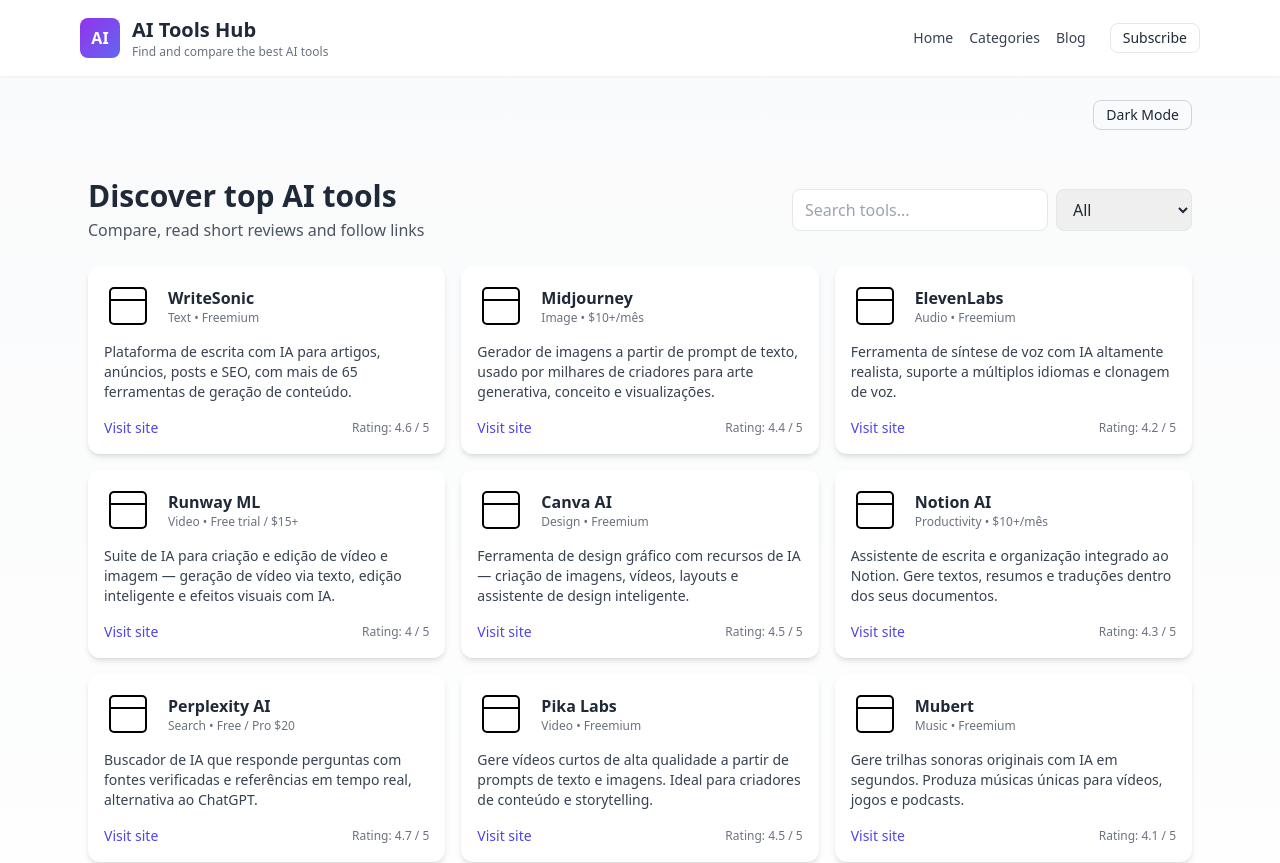
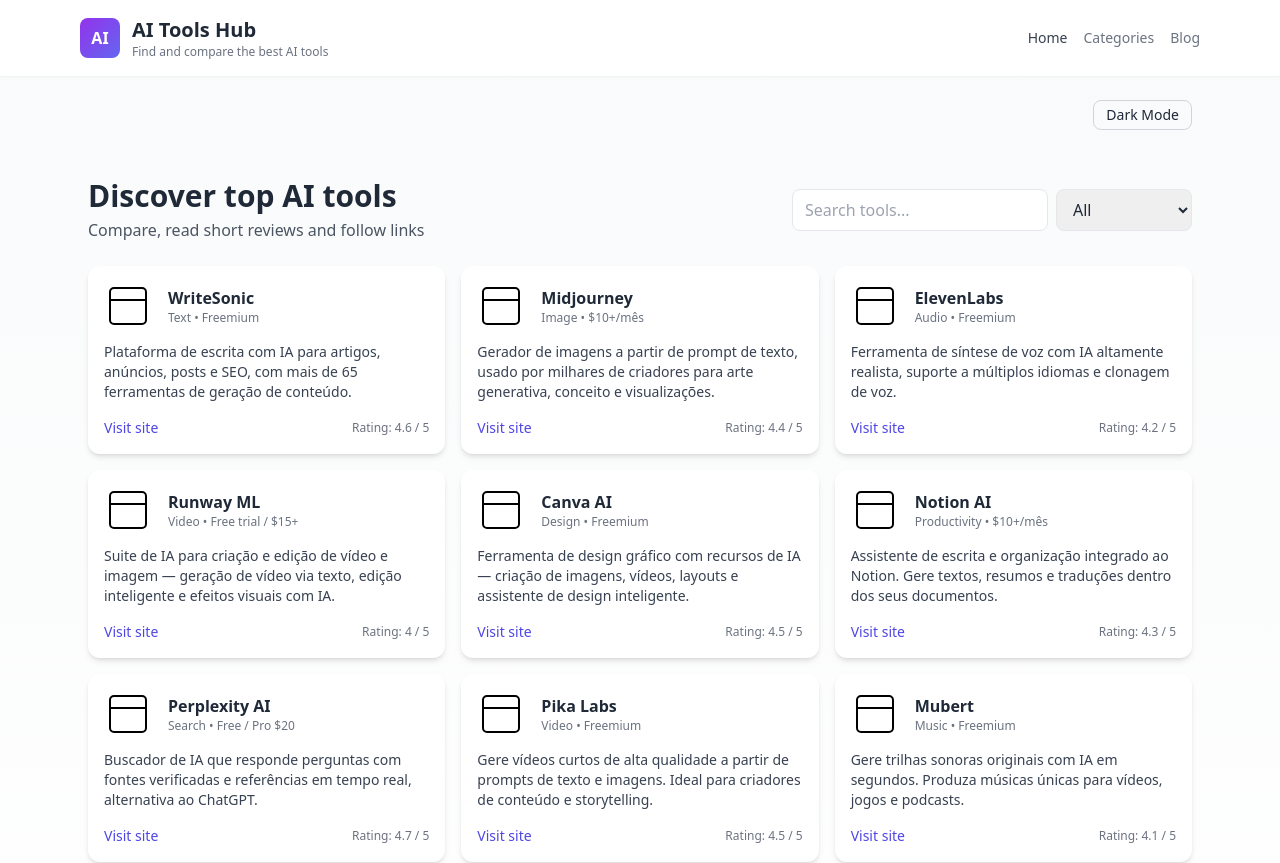
Before and after one commit to LuquinhasGithubinfo/ai-tools-hub, a React (Vite) app: page / in a window 1280 px wide. Shown: the top 863 px of the page. Built offline with nearby package versions, Linux system fonts and the light colour scheme.

Commit message:
Atualizado menu do Header, removido Subscribe e placeholders para futuras páginas

```diff
--- a/src/components/Header.jsx
+++ b/src/components/Header.jsx
@@ -12,12 +12,12 @@
           </div>
         </div>
         <nav className="flex flex-wrap gap-4 items-center">
-          <a href="#" className="text-sm hover:underline text-gray-700 dark:text-gray-300">Home</a>
-          <a href="#" className="text-sm hover:underline text-gray-700 dark:text-gray-300">Categories</a>
-          <a href="#" className="text-sm hover:underline text-gray-700 dark:text-gray-300">Blog</a>
-          <button className="ml-2 px-3 py-1 rounded-lg border border-gray-200 dark:border-gray-700 text-sm hover:bg-gray-50 dark:hover:bg-gray-800 transition">
-            Subscribe
-          </button>
+          {/* Link funcional */}
+          <a href="/" className="text-sm hover:underline text-gray-700 dark:text-gray-300">Home</a>
+
+          {/* Links placeholders */}
+          <span className="text-sm text-gray-500 cursor-not-allowed" title="Página em construção">Categories</span>
+          <span className="text-sm text-gray-500 cursor-not-allowed" title="Página em construção">Blog</span>
         </nav>
       </div>
     </header>
```
